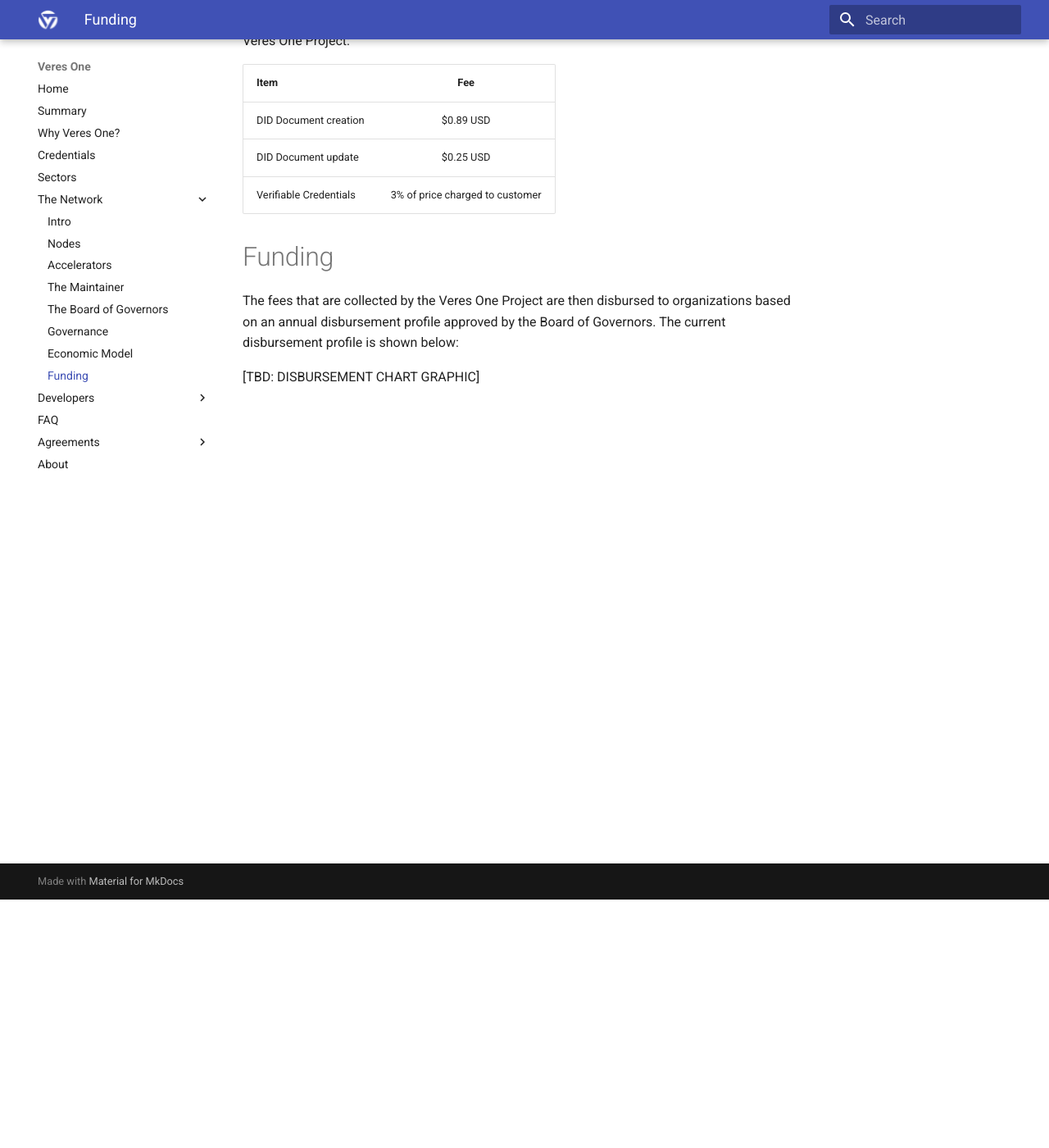
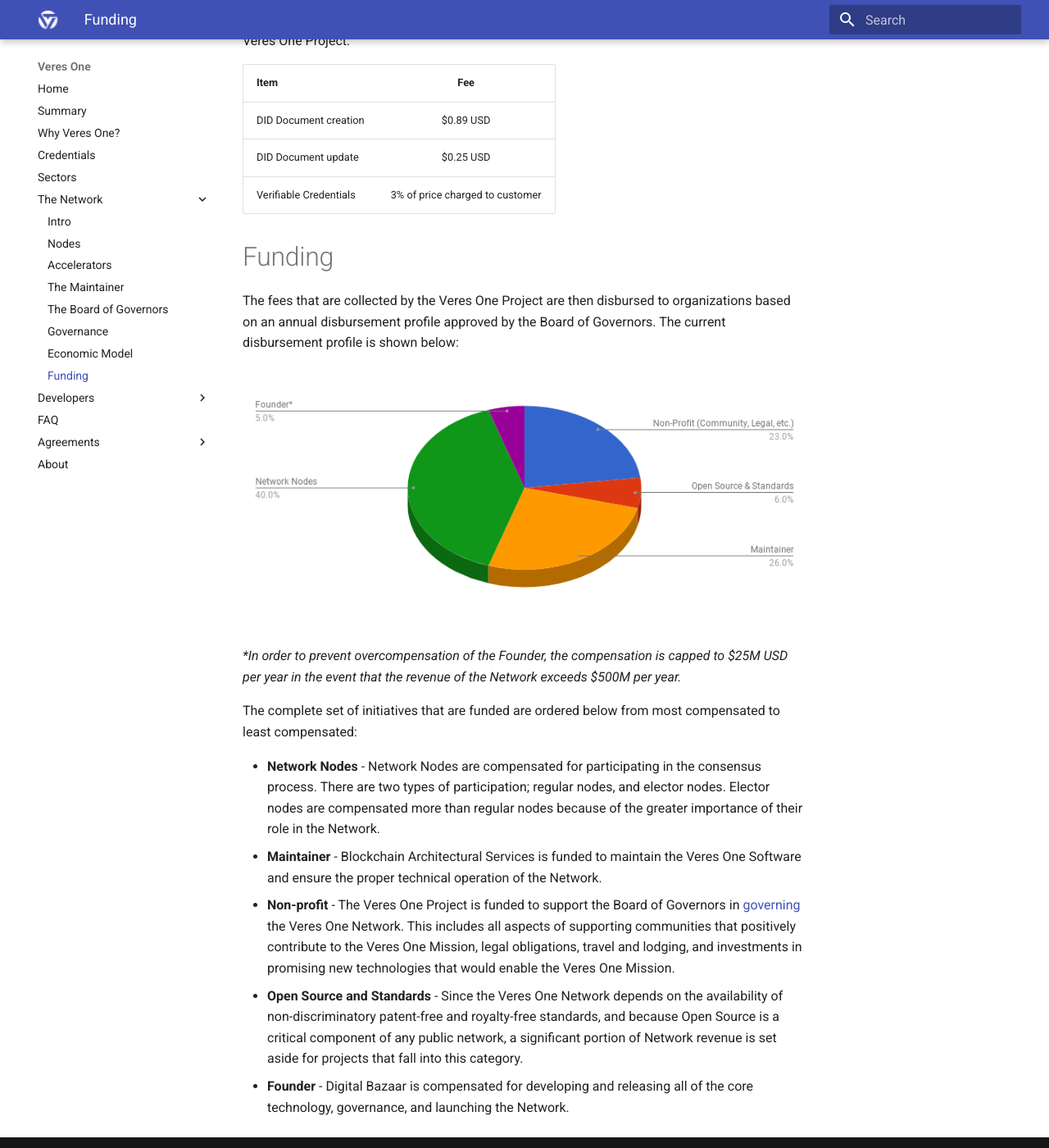
Before and after one commit to veres-one/docs.veres.one, an MkDocs documentation site: the page built from docs/network/funding.md, in a window 1280 px wide and 1400 px high, scrolled down 303 px. Shown: the whole window at 82% size. Built offline with MkDocs 1.6.1 and Material for MkDocs 9.7.7, drawn with Linux system fonts in a browser that asks for light colours; old or Windows-style settings are respelled for this version of MkDocs.

Commit message:
Add funding disbursement chart and descriptions.

```diff
--- a/docs/network/funding.md
+++ b/docs/network/funding.md
@@ -21,4 +21,32 @@ The fees that are collected by the Veres One Project are then disbursed to
 organizations based on an annual disbursement profile approved by the
 Board of Governors. The current disbursement profile is shown below:
 
-[TBD: DISBURSEMENT CHART GRAPHIC]
+![Veres One Funding Disbursement](../images/disbursement.png)
+
+_*In order to prevent overcompensation of the Founder, the compensation is
+capped to $25M USD per year in the event that the revenue of the Network
+exceeds $500M per year._
+
+The complete set of initiatives that are funded are ordered below from
+most compensated to least compensated:
+
+ * **Network Nodes** - Network Nodes are compensated for participating in the
+   consensus process. There are two types of participation; regular nodes, and
+   elector nodes. Elector nodes are compensated more than regular nodes
+   because of the greater importance of their role in the Network.
+ * **Maintainer** - Blockchain Architectural Services is funded to maintain
+   the Veres One Software and ensure the proper technical operation of the
+   Network.
+ * **Non-profit** - The Veres One Project is funded to support the Board
+   of Governors in [governing](governance.md) the Veres One Network.
+   This includes all aspects of supporting communities that
+   positively contribute to the Veres One Mission, legal obligations, travel
+   and lodging, and investments in promising new technologies that would
+   enable the Veres One Mission.
+ * **Open Source and Standards** - Since the Veres One Network depends on the
+   availability of non-discriminatory patent-free and royalty-free standards,
+   and because Open Source is a critical component of any public network,
+   a significant portion of Network revenue is set aside for projects that
+   fall into this category.
+ * **Founder** - Digital Bazaar is compensated for developing and releasing
+   all of the core technology, governance, and launching the Network.
```
Also changed, not shown: docs/images/disbursement.png (added).
